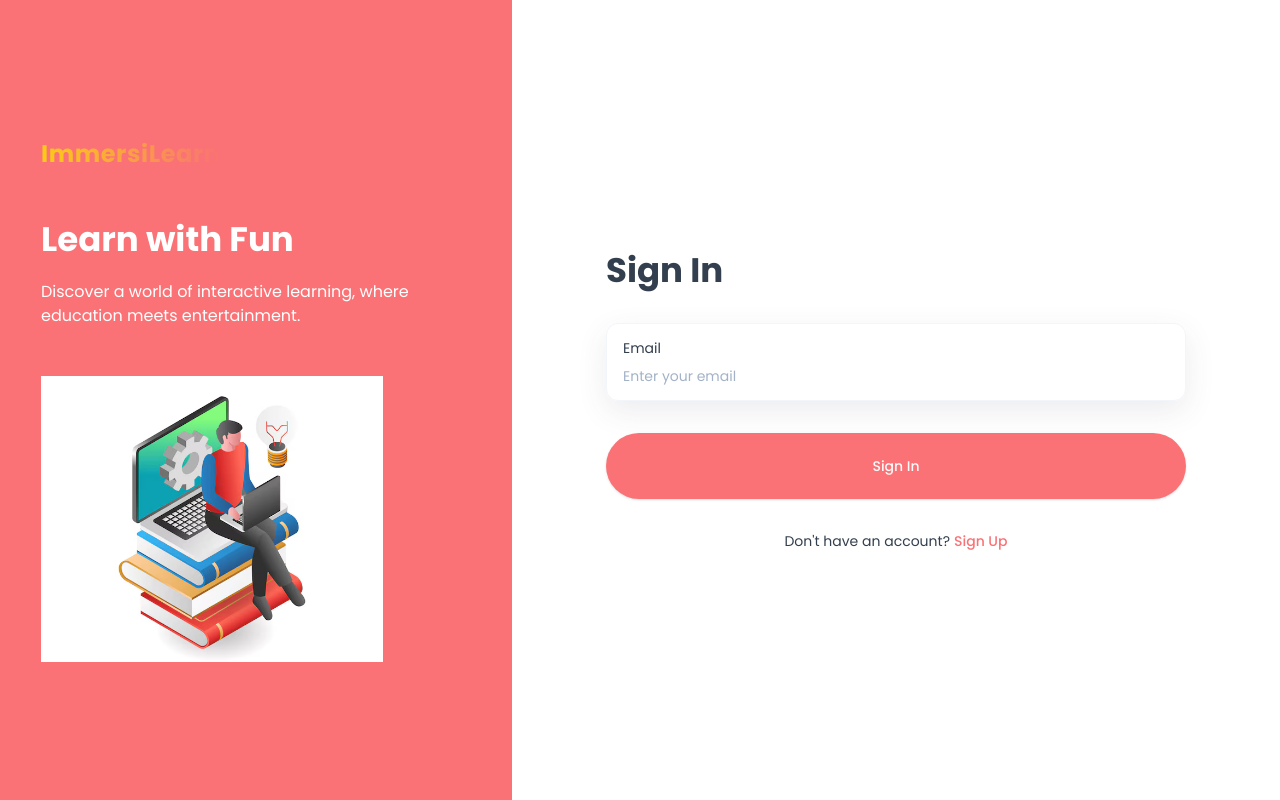
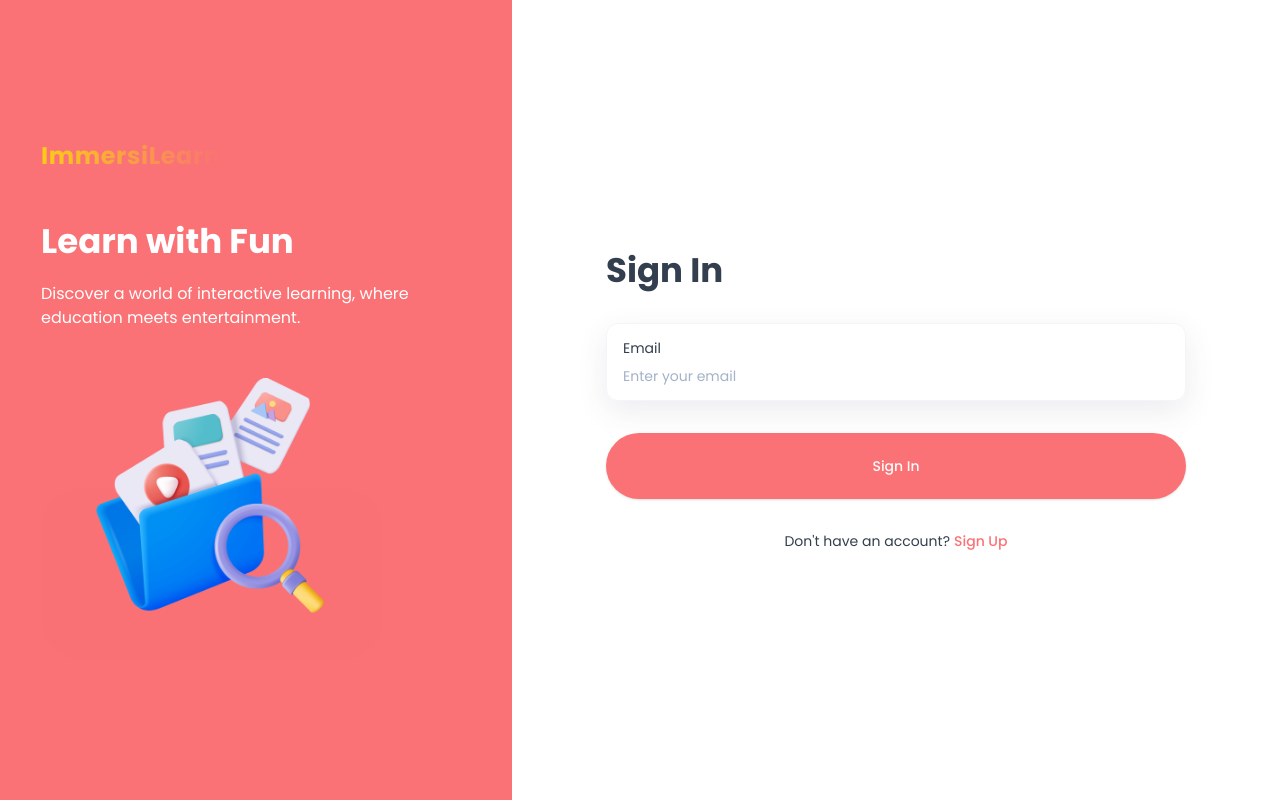
Before and after one commit to ArhanAnsari/ImmersiLearn, a Next.js app: page /sign-in in a window 1280 px wide. Built offline with nearby package versions, Linux system fonts and the light colour scheme; no server answers.

Commit message:
Almost Finished the project

```diff
--- a/app/(auth)/layout.tsx
+++ b/app/(auth)/layout.tsx
@@ -19,7 +19,7 @@
             </p>
           </div>
           <Image
-            src="/assets/images/learning.png"
+            src="/assets/images/files-2.png"
             alt="Learning"
             width={342}
             height={342}
```
